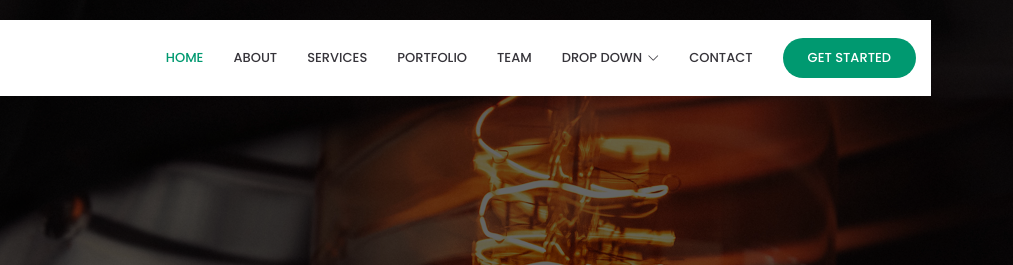
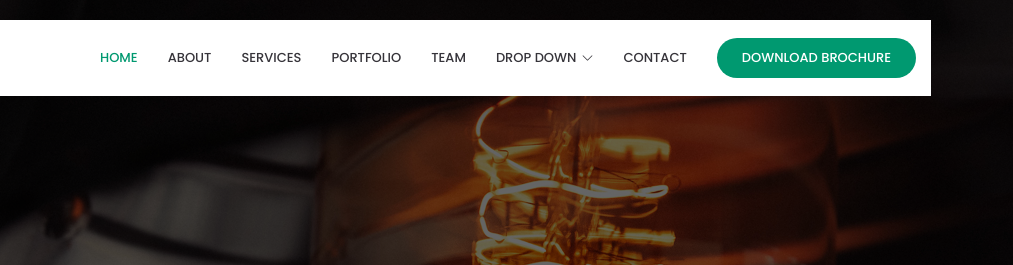
Before and after one commit to ananduv2/alnoor, a plain HTML site: page index.html in a window 1280 px wide. Shown: the top 265 px of the page, 267-1280 px from the left. Drawn offline with nearby package versions, Linux system fonts and the light colour scheme.

Commit message:
brochure added

```diff
--- a/index.html
+++ b/index.html
@@ -73,7 +73,7 @@
               </ul>
             </li>
             <li><a class="nav-link scrollto" href="#contact">Contact</a></li>
-            <li><a class="getstarted scrollto" href="#about">Get Started</a></li>
+            <li><a class="getstarted scrollto" href="assets/pdf/Final Design.pdf" download>Download Brochure</a></li>
           </ul>
           <i class="bi bi-list mobile-nav-toggle"></i>
         </nav><!-- .navbar -->
```
Also changed, not shown: 1 other file.
